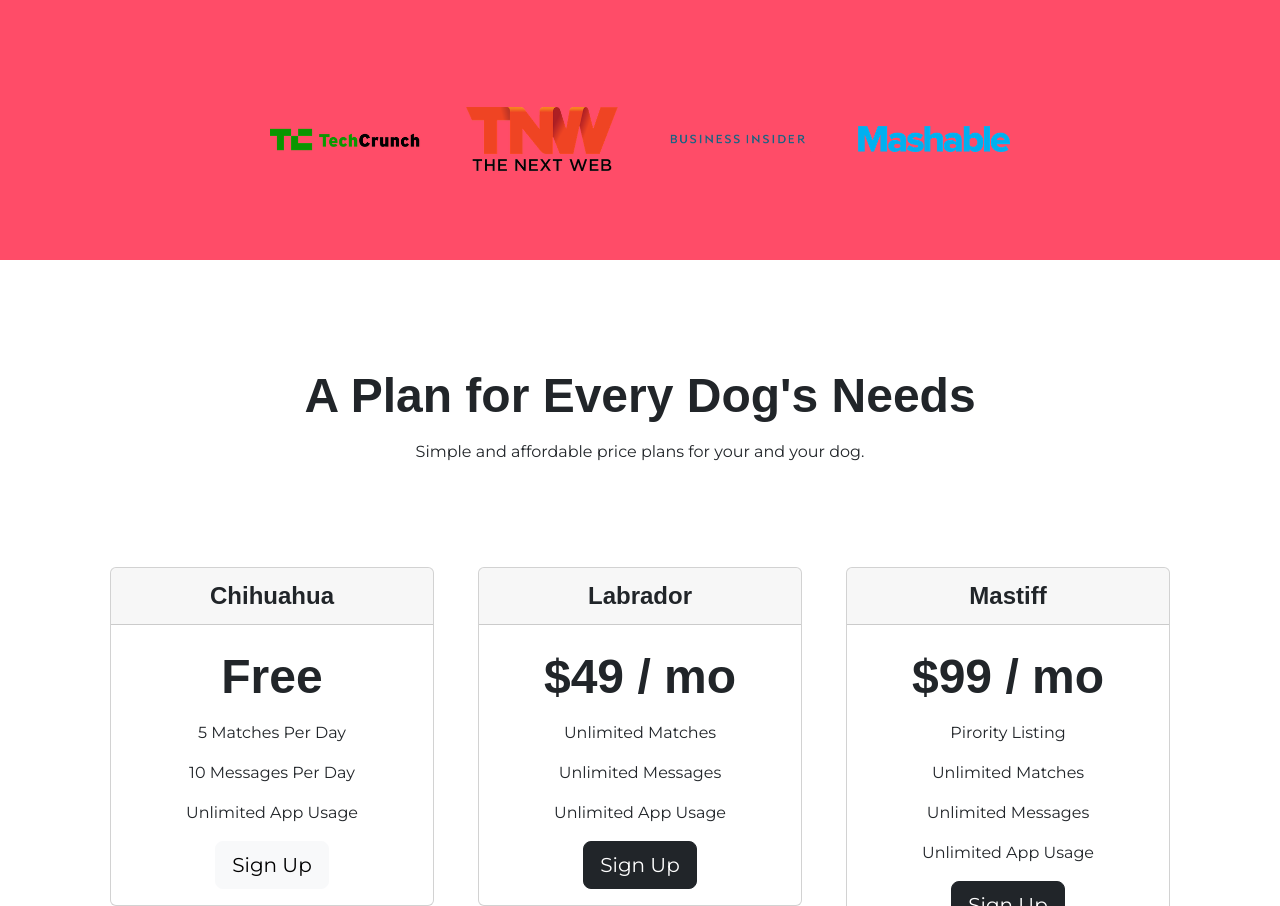
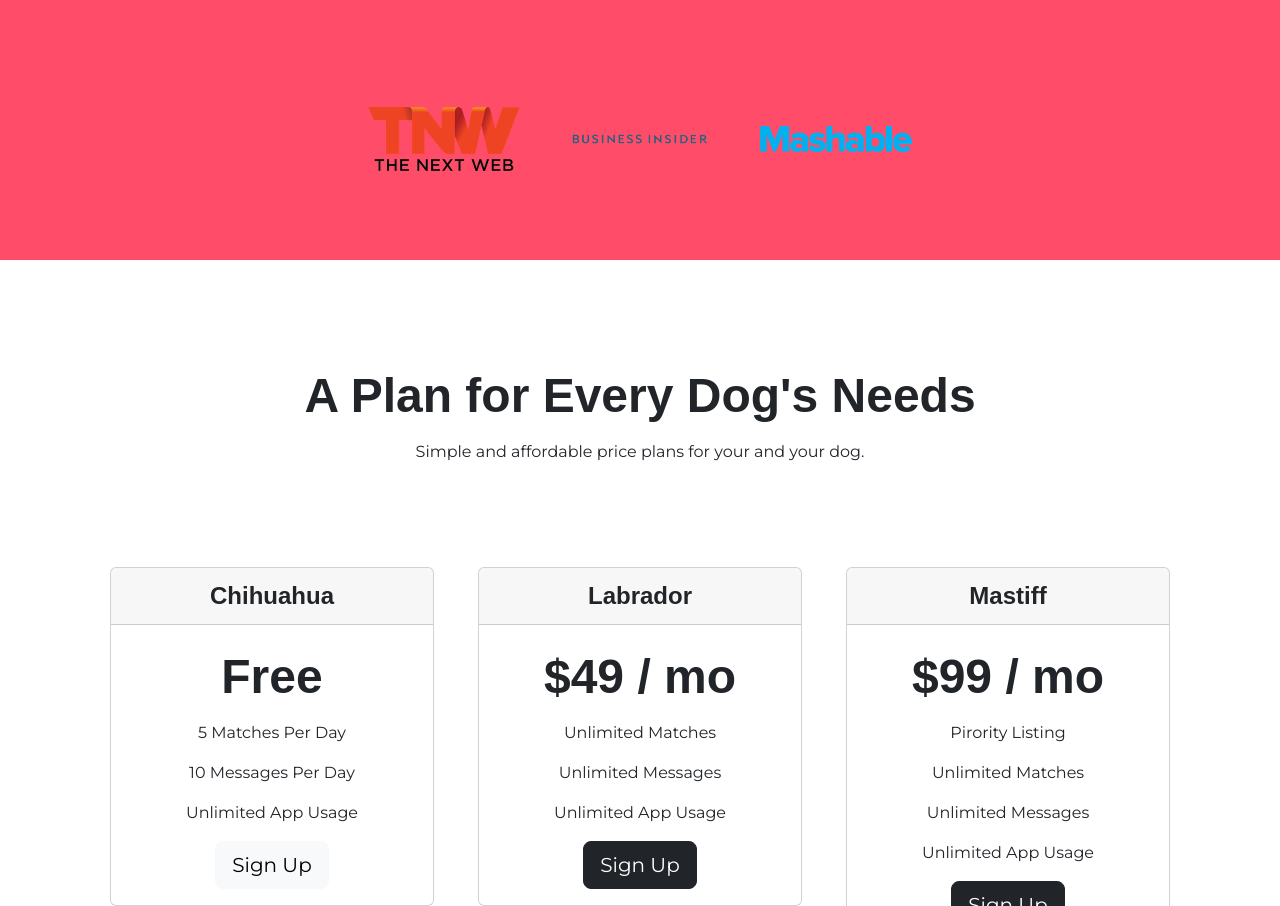
Before and after one commit to sidselothcodes/Tindog, a plain HTML site: page index.html in a window 1280 px wide. Shown: the part 1847-2753 px from the top of the page. Drawn offline with nearby package versions, Linux system fonts and the light colour scheme.

Commit message:
Update index.html

```diff
--- a/index.html
+++ b/index.html
@@ -121,7 +121,7 @@
   <!-- Press -->
 
   <section id="press">
-    <img class="press-logo" src="images/TechCrunch.png", alt="techcrunch-logo">
+
     <img class="press-logo" src="images/tnw.png" alt="tnw-logo">
     <img class="press-logo" src="images/bizinsider.png" alt="biz-insider-logo">
     <img class="press-logo" src="images/mashable.png" alt="mashable-logo">
```
